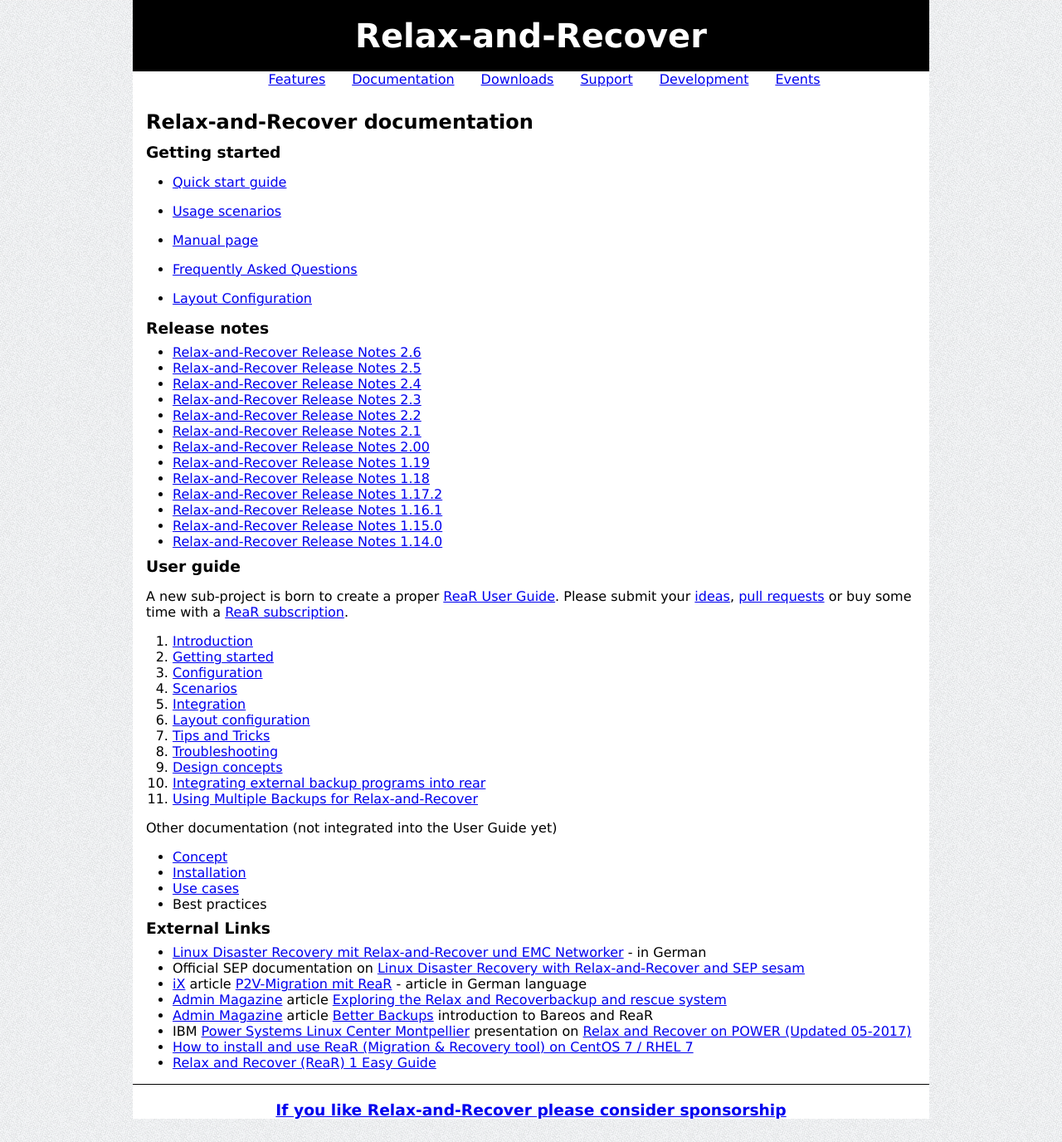
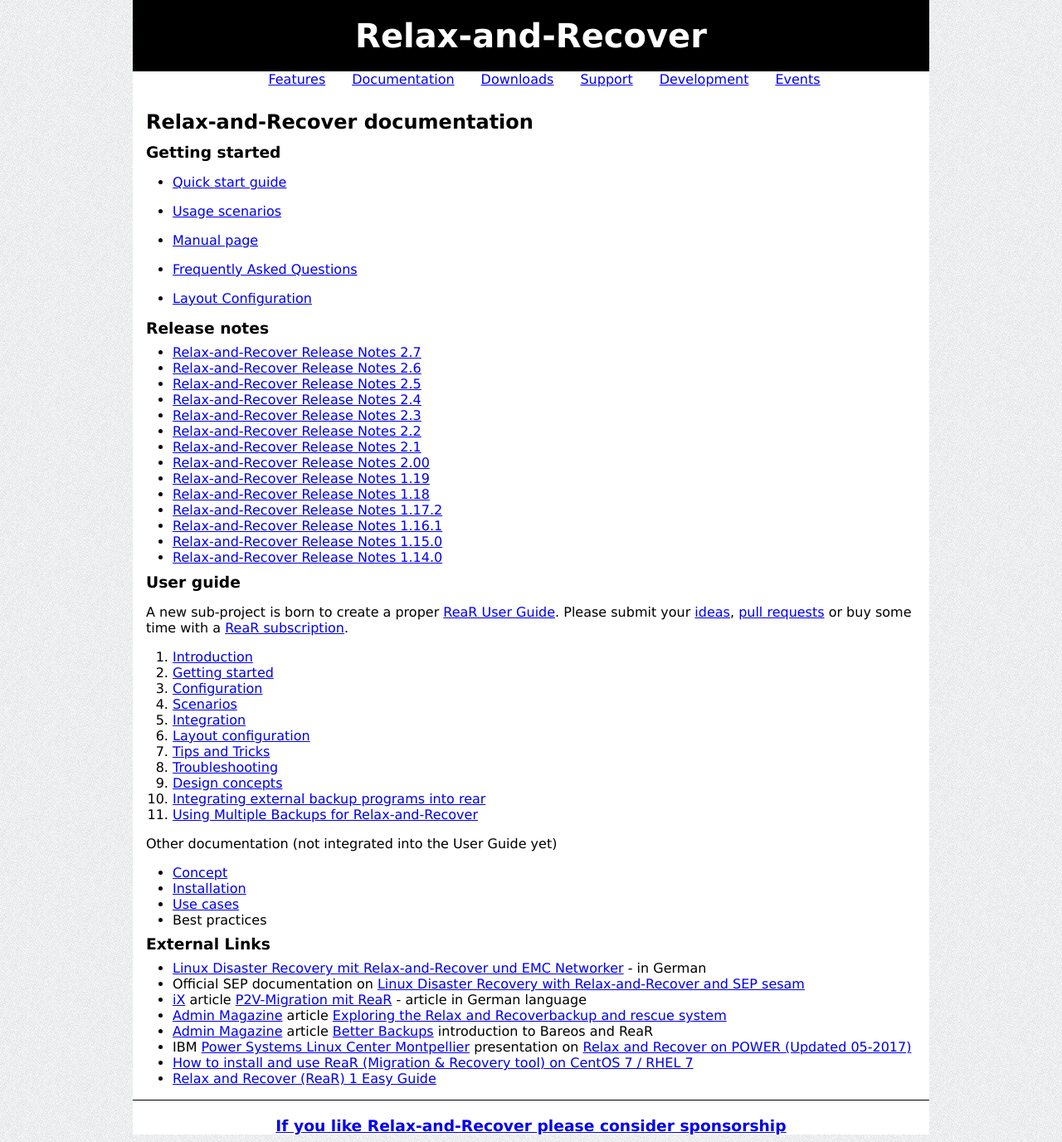
Before and after one commit to rear/rear.github.com, a Jekyll site: the page built from documentation/index.md, in a window 1280 px wide. Shown: the whole page at 83% size. Built offline with Jekyll 4.4.1, drawn with Linux system fonts in a browser that asks for light colours; comment, search, counter and statistics services are not loaded.

Commit message:
Update index.md
In documentation/index.md added link
to the "Relax-and-Recover Release Notes 2.7" at
https://relax-and-recover.org/documentation/release-notes-2-7

```diff
--- a/documentation/index.md
+++ b/documentation/index.md
@@ -19,6 +19,7 @@
 
 ### Release notes
 
+ - [Relax-and-Recover Release Notes 2.7](https://relax-and-recover.org/documentation/release-notes-2-7)
  - [Relax-and-Recover Release Notes 2.6](https://relax-and-recover.org/documentation/release-notes-2-6)
  - [Relax-and-Recover Release Notes 2.5](https://relax-and-recover.org/documentation/release-notes-2-5)
  - [Relax-and-Recover Release Notes 2.4](https://relax-and-recover.org/documentation/release-notes-2-4)
```
